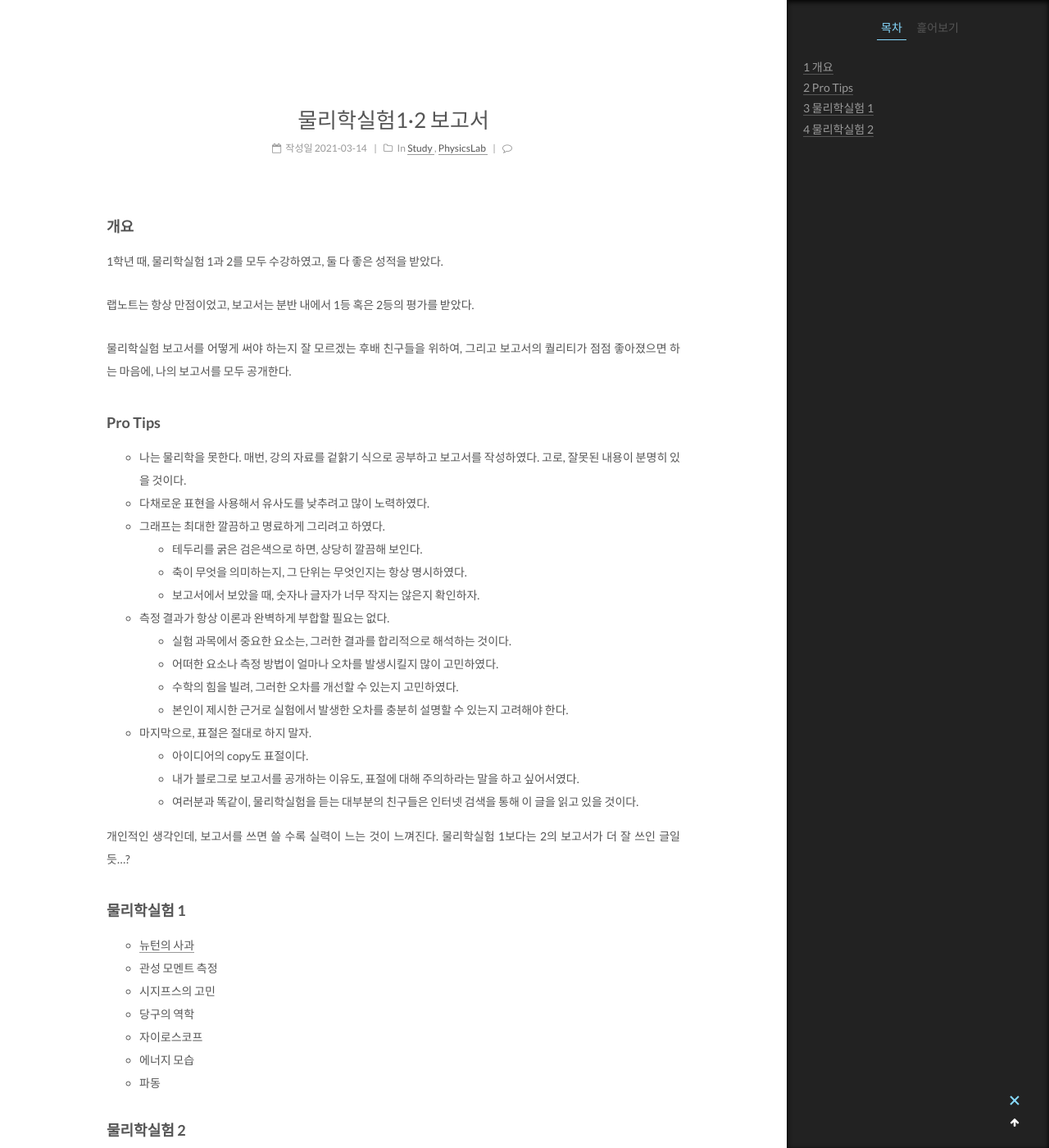
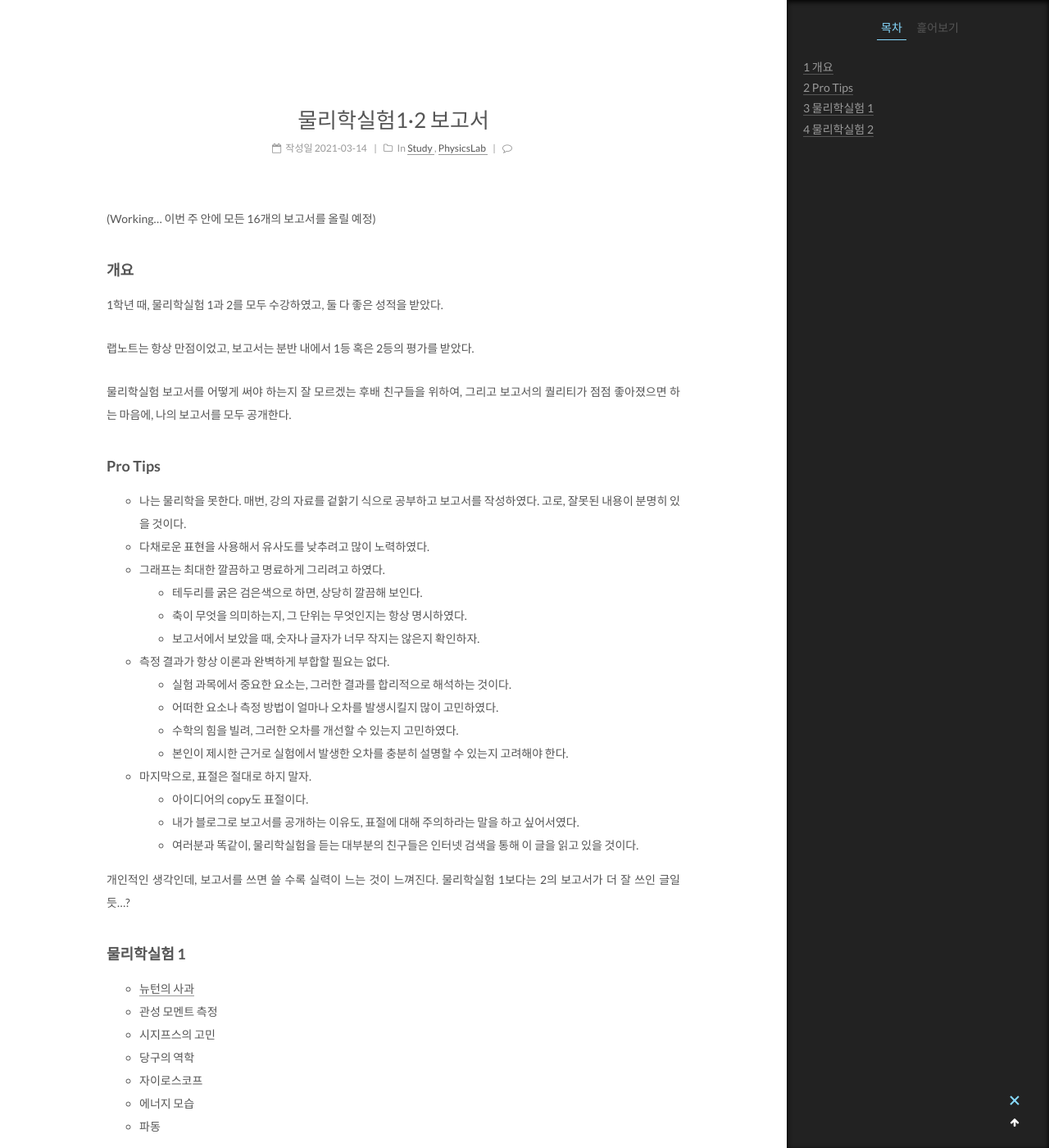
Before and after one commit to youngyojun/youngyojun.github.io, a Jekyll site: the page built from _posts/2020-03-14-physicslab12-main.md, in a window 1280 px wide and 1400 px high, scrolled down 250 px. Shown: the whole window at 82% size. Built offline with Jekyll 4.4.1, drawn with Linux system fonts in a browser that asks for light colours; comment, search, counter and statistics services are not loaded.

Commit message:
ADD TODOs

```diff
--- a/_posts/2020-03-14-physicslab12-main.md
+++ b/_posts/2020-03-14-physicslab12-main.md
@@ -10,6 +10,8 @@ tags:
  - 물리학실험2
  - 보고서
 ---
+
+(Working... 이번 주 안에 모든 16개의 보고서를 올릴 예정)
 
 ### 개요
 
```
